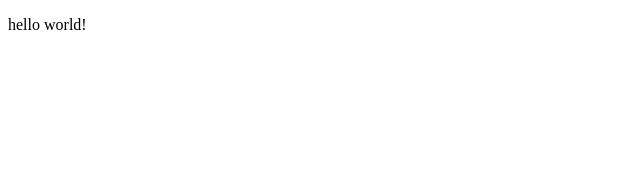
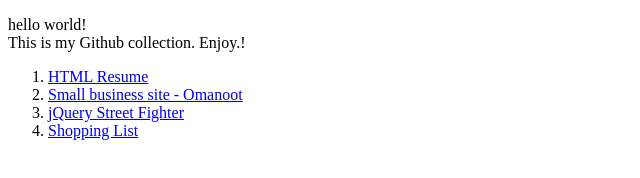
Before and after one commit to edoecohen/portfolio, a plain HTML site: page index.html in a window 1280 px wide. Shown: the whole page, without its empty margins (0-640 px from the left). Drawn offline with Linux system fonts and the light colour scheme.

Commit message:
Added links to Github projects
Up to Shopping List app

```diff
--- a/index.html
+++ b/index.html
@@ -6,7 +6,15 @@
 </head>
 
 	<body>
-		<p>hello world!</p>
+		<p>hello world! <br>
+		This is my Github collection. Enjoy.!</p>
+
+		<ol>
+			<li><a href="http://edoecohen.github.io/html_resume/resume.html" target="_blank">HTML Resume</a></li>
+			<li><a href="http://edoecohen.github.io/omanoot/" target="_blank">Small business site - Omanoot</a></li>
+			<li><a href="http://edoecohen.github.io/jquery-streetfighter/main.html" target="_blank">jQuery Street Fighter</a></li>
+			<li><a href="http://edoecohen.github.io/shopping-list/" target="_blank">Shopping List</a></li>
+		</ol>
 	</body>
 
 </html>
```
